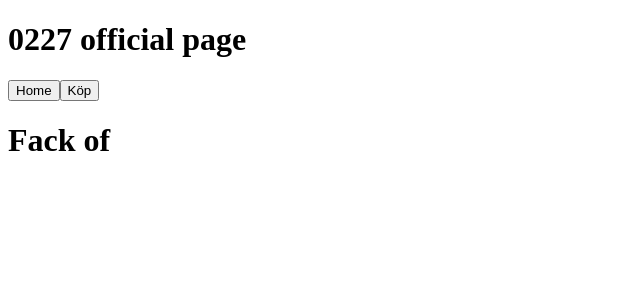
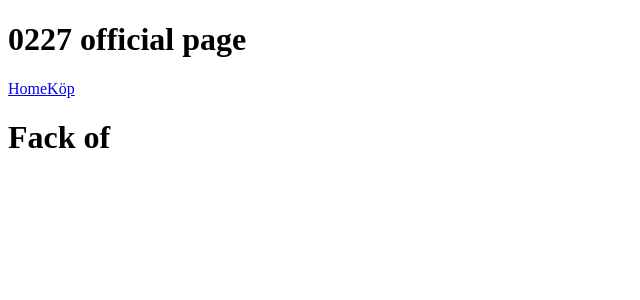
Before and after one commit to ViktorHek/0227_client, a React (Create React App) app: page / in a window 1280 px wide. Shown: the top 300 px of the page, without its empty margins (0-640 px from the left). Built offline with nearby package versions, Linux system fonts and the light colour scheme.

Commit message:
adding react-router-dom writing link to home page and product page

```diff
--- a/package.json
+++ b/package.json
@@ -9,6 +9,7 @@
     "cypress": "6.5.0",
     "react": "^17.0.1",
     "react-dom": "^17.0.1",
+    "react-router-dom": "^5.2.0",
     "react-scripts": "4.0.2",
     "web-vitals": "^1.0.1"
   },
--- a/src/App.js
+++ b/src/App.js
@@ -1,12 +1,17 @@
 import React from "react"
 import Header from './components/Header'
 import Home from './components/Home'
+import {Switch, Route} from 'react-router-dom'
+import Products from './components/Products'
 
 function App() {
   return (
     <>
       <Header/>
-      <Home/>
+      <Switch>
+        <Route exact path='/' component={Home}></Route>
+        <Route exact path='/köp' component={Products}></Route>
+      </Switch>
     </>
   );
 }
--- a/src/components/Header.jsx
+++ b/src/components/Header.jsx
@@ -1,11 +1,16 @@
 import React from 'react'
+import { Link } from 'react-router-dom'
 
 const Header = () => {
   return (
     <div>
       <h1>0227 official page</h1>
-      <button>Home</button>
-      <button data-cy="köp-header">Köp</button>
+      <Link to="/">
+        Home
+      </Link>
+      <Link data-cy="köp-header" to="/köp">
+        Köp
+      </Link>
     </div>
   )
 }
```
Also changed, not shown: src/index.js (+9 -8 lines), 1 other file (tests, documents, lock files or other folders).
